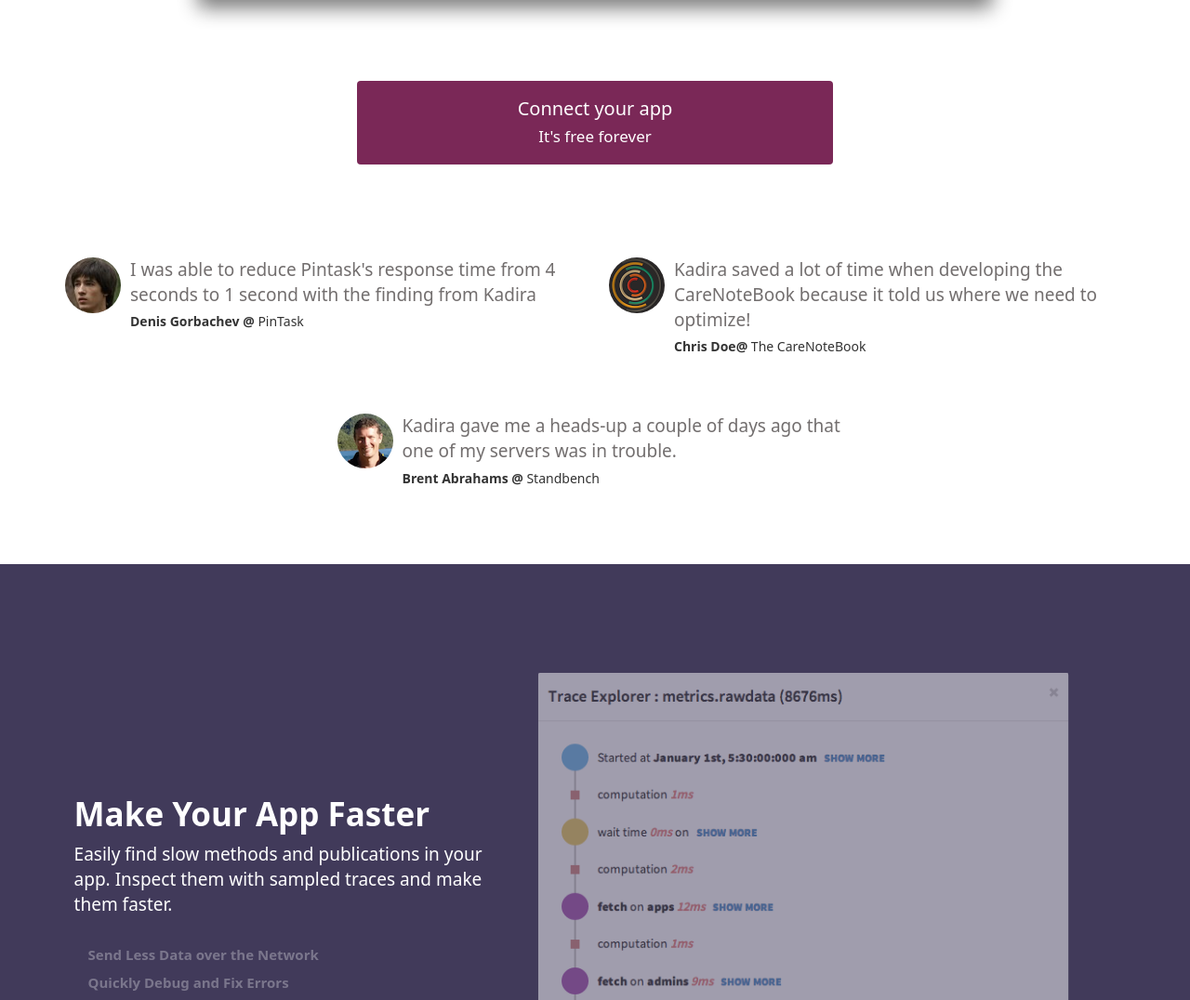
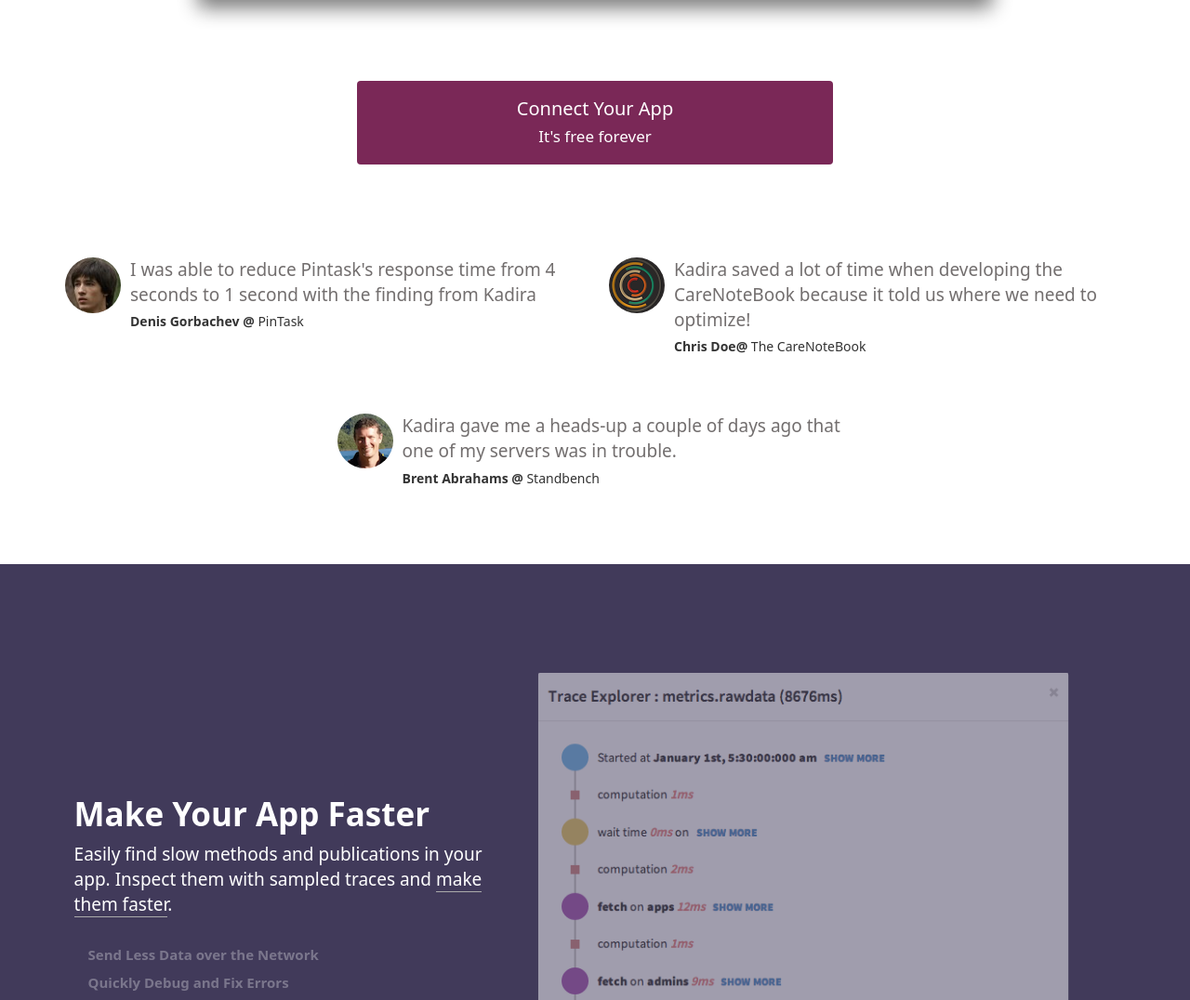
Before and after one commit to kadiraio/kadiraio.github.io, a Jekyll site: the page built from index.html, in a window 1280 px wide. Shown: the part 812-1888 px from the top of the page at 93% size. Built offline with Jekyll 4.4.1, drawn with Linux system fonts in a browser that asks for light colours; the list of posts is cut into pages by our own code; some of the changed text lies outside the part shown.

Commit message:
added links

```diff
--- a/_layouts/home.html
+++ b/_layouts/home.html
@@ -20,7 +20,7 @@
 
   <div class="connect-app">
     <a href="https://ui.kadira.io/sign-up" class="btn">
-      Connect your app<br>
+      Connect Your App<br>
       <small>It's free forever</small>
     </a>
   </div>
@@ -70,7 +70,7 @@
       <div class="container">
         <div class="description">
           <h3>Make Your App Faster</h3>
-          <p>Easily find slow methods and publications in your app. Inspect them with sampled traces and make them faster.</p>
+          <p>Easily find slow methods and publications in your app. Inspect them with sampled traces and <a href="/academy/make-your-app-faster/">make them faster</a>.</p>
           <a href="#send-less-data" class="other-benefits">Send Less Data over the Network</a>
           <a href="#fix-errors" class="other-benefits">Quickly Debug and Fix Errors</a>
           <a href="#reduce-cpu" class="other-benefits">Reduce CPU and Network Usage</a>
@@ -91,7 +91,7 @@
         <div class="description">
           <a href="#make-your-app-faster" class="other-benefits">Make Your App Faster</a>
           <h3>Send Less Data over the Network</h3>
-          <p>Find out how much time it takes to send your publication data to a client and change your publications accordingly.</p>
+          <p>Find out how much time it takes to send your publication data to a client and <a href="/academy/reducing-pubsub-data-usage/">change</a> your publications accordingly.</p>
           <a href="#fix-errors" class="other-benefits">Quickly Debug and Fix Errors</a>
           <a href="#reduce-cpu" class="other-benefits">Reduce CPU and Network Usage</a>
           <a href="#performance-monitoring" class="other-benefits">Real-time Performance Overview</a>
@@ -132,7 +132,7 @@
           <a href="#send-less-data" class="other-benefits">Send Less Data over the Network</a>
           <a href="#fix-errors" class="other-benefits">Quickly Debug and Fix Errors</a>
           <h3>Reduce CPU and Network Usage</h3>
-          <p>Check the “Observer Reuse” percentage for your publications. Improve it and reduce CPU and network usage.</p>
+          <p>Check the "<a href="/academy/improve-cpu-and-network-usage/">Observer Reuse</a>" percentage for your publications. <a href="/academy/improve-cpu-and-network-usage/">Improve it</a> and reduce CPU and network usage.</p>
           <a href="#performance-monitoring" class="other-benefits">Real-time Performance Overview</a>
           <a href="#user-experience" class="other-benefits">Reduce Bandwidth and CPU Waste</a>
           <a href="#better-memory" class="other-benefits">Better Utilization of Server Memory</a>
@@ -172,7 +172,7 @@
           <a href="#reduce-cpu" class="other-benefits">Reduce CPU and Network Usage</a>
           <a href="#performance-monitoring" class="other-benefits">Real-time Performance Overview</a>
           <h3>Reduce Bandwidth and CPU Waste</h3>
-          <p>Identify which subscriptions need to be cached. Make them cacheable and reduce bandwidth and CPU waste.</p>
+          <p>Identify which subscriptions need to be cached. Make them <a href="/academy/reduce-bandwidth-and-cpu-waste/">cacheable</a> and reduce bandwidth and CPU waste.</p>
           <a href="#better-memory" class="other-benefits">Better Utilization of Server Memory</a>
           <a href="https://ui.kadira.io/sign-up" class="btn btn-default btn-connect">Connect Your App</a>
         </div>
@@ -192,7 +192,7 @@
           <a href="#performance-monitoring" class="other-benefits">Real-time Performance Overview</a>
           <a href="#user-experience" class="other-benefits">Reduce Bandwidth and CPU Waste</a>
           <h3>Better Utilization of Server Memory</h3>
-          <p>Identify how much memory each of your publications consumes. Then alter your applications accordingly.</p>
+          <p>Identify how much memory each of your publications consumes. Then <a href="/academy/optimize-memory-usage/">alter</a> your applications accordingly.</p>
           <a href="https://ui.kadira.io/sign-up" class="btn btn-default btn-connect">Connect Your App</a>
         </div>
         <div class="images full-page">
@@ -204,7 +204,7 @@
 
   <div class="connect-app">
     <a href="https://ui.kadira.io/sign-up" class="btn btn-danger">
-      Connect your app<br>
+      Connect Your App<br>
       <small>It's free forever</small>
     </a>
   </div>
--- a/css/style.css
+++ b/css/style.css
@@ -224,6 +224,16 @@
 .homepage-benefit .description p {
   font-size: 19px;
   margin-bottom: 25px;
+}
+
+.homepage-benefit .description p a {
+  color: inherit;
+  border-bottom: 1px solid #aaa;
+}
+
+.homepage-benefit .description p a:hover {
+  text-decoration: none;
+  border-bottom: 1px solid #ddd;
 }
 
 .homepage-benefit .description.full {
```
